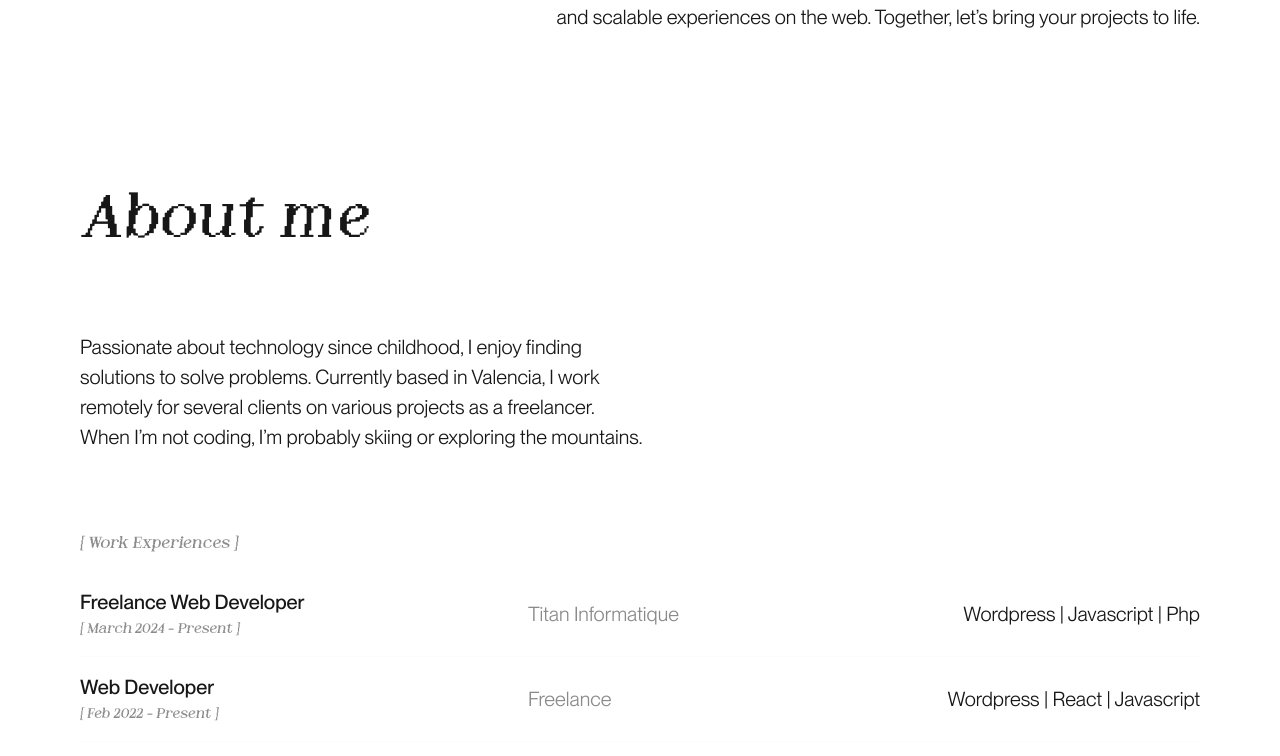
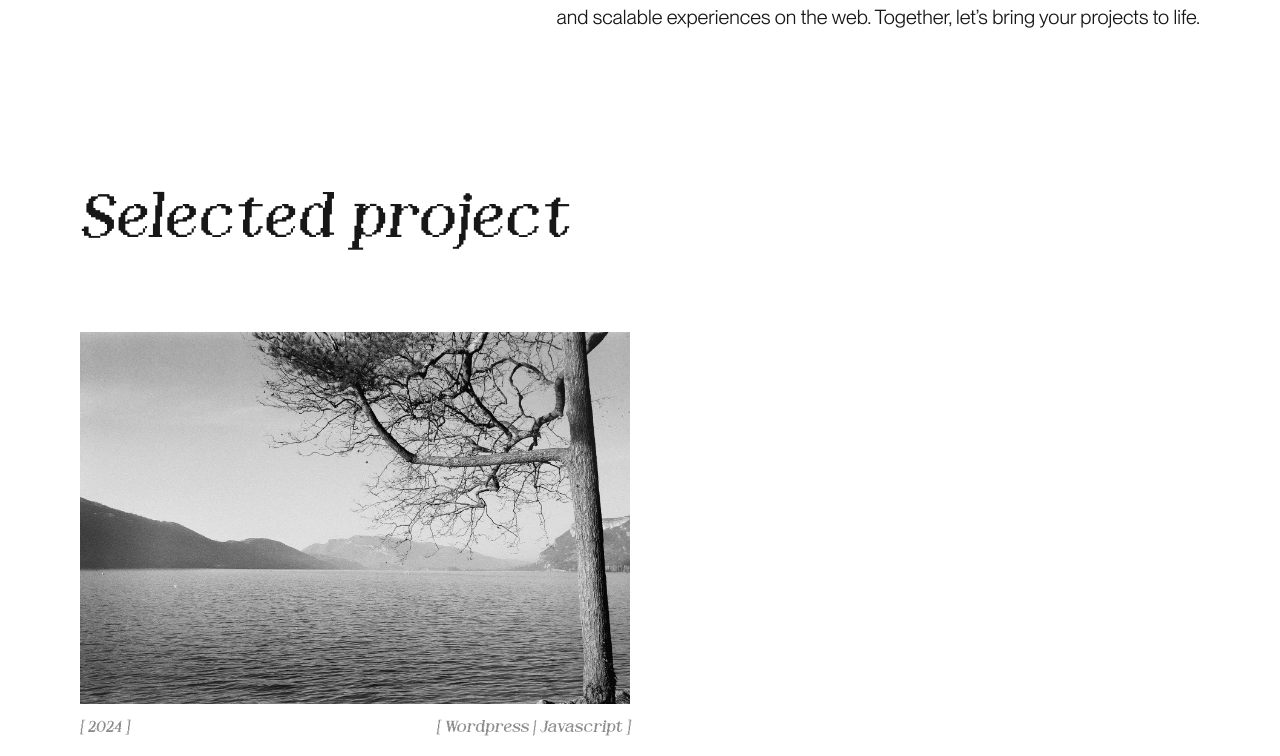
Before and after one commit to pommito/Portfolio-2024, a Next.js app: page / in a window 1280 px wide. Shown: the part 688-1444 px from the top of the page. Built offline with nearby package versions, Linux system fonts and the light colour scheme.

Commit message:
Integ(Home) : Made a component for project card, now need to make it dynamic on the front page

```diff
--- a/src/app/page.tsx
+++ b/src/app/page.tsx
@@ -1,9 +1,13 @@
 import Link from 'next/link';
+import Image from 'next/image';
 
+import downloadIcon from '../../public/download.svg';
+import arrowIcon from '../../public/arrow.svg';
+import placeholder from '../../public/placeholder.jpg';
 import ResumeListItem from '@/components/ResumeListItem';
-import downloadIcon from '../../public/download.svg';
+
 import { workExperiences, educations } from '@/data/resume';
-import Image from 'next/image';
+import ProjectCard from '@/components/ProjectCard';
 
 export default function Home() {
   return (
@@ -16,6 +20,16 @@ export default function Home() {
           <b>Laravel</b>. With a keen eye for design, I love crafting immersive and scalable experiences on the web.
           Together, let’s bring your projects to life.
         </p>
+      </section>
+
+      <section className="flex flex-col h-screen max-h py-20">
+        <h3 className="font-dot text-6xl mb-20">Selected project</h3>
+        <div className="w-1/2">
+          <ProjectCard />
+          <ProjectCard />
+          <ProjectCard />
+          <ProjectCard />
+        </div>
       </section>
 
       <section className="py-20">
--- /dev/null
+++ b/src/components/ProjectCard.tsx
@@ -0,0 +1,23 @@
+import Link from 'next/link';
+import Image from 'next/image';
+
+import placeholder from '@/../public/placeholder.jpg';
+import arrowIcon from '@/../public/arrow.svg';
+
+export default function ProjectCard() {
+  return (
+    <article className="flex flex-col gap-3 w-[550px]">
+      <Image src={placeholder} alt="Image relative to this project" />
+      <div className="font-dot flex justify-between opacity-50">
+        <time dateTime="2024">[ 2024 ]</time>
+        <span>[ Wordpress | Javascript ]</span>
+      </div>
+      <h4>
+        <Link href={'#'} className="flex items-center gap-4 w-fit text-xl font-medium">
+          Lorem Ipsum{' '}
+          <Image src={arrowIcon} className="-rotate-45" width={16} height={16} alt="Arrow icon" aria-hidden />{' '}
+        </Link>
+      </h4>
+    </article>
+  );
+}
```
Also changed, not shown: public/placeholder.jpg (added).
